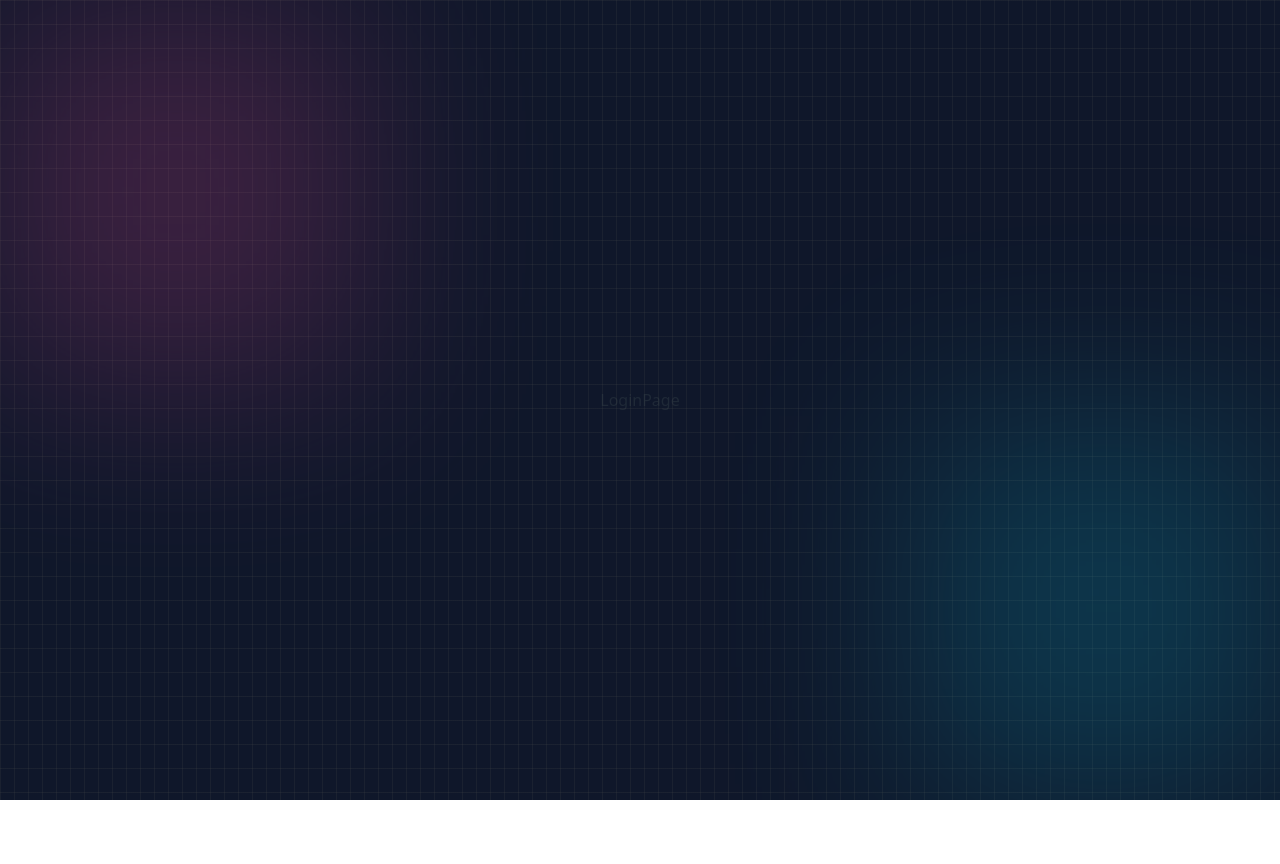
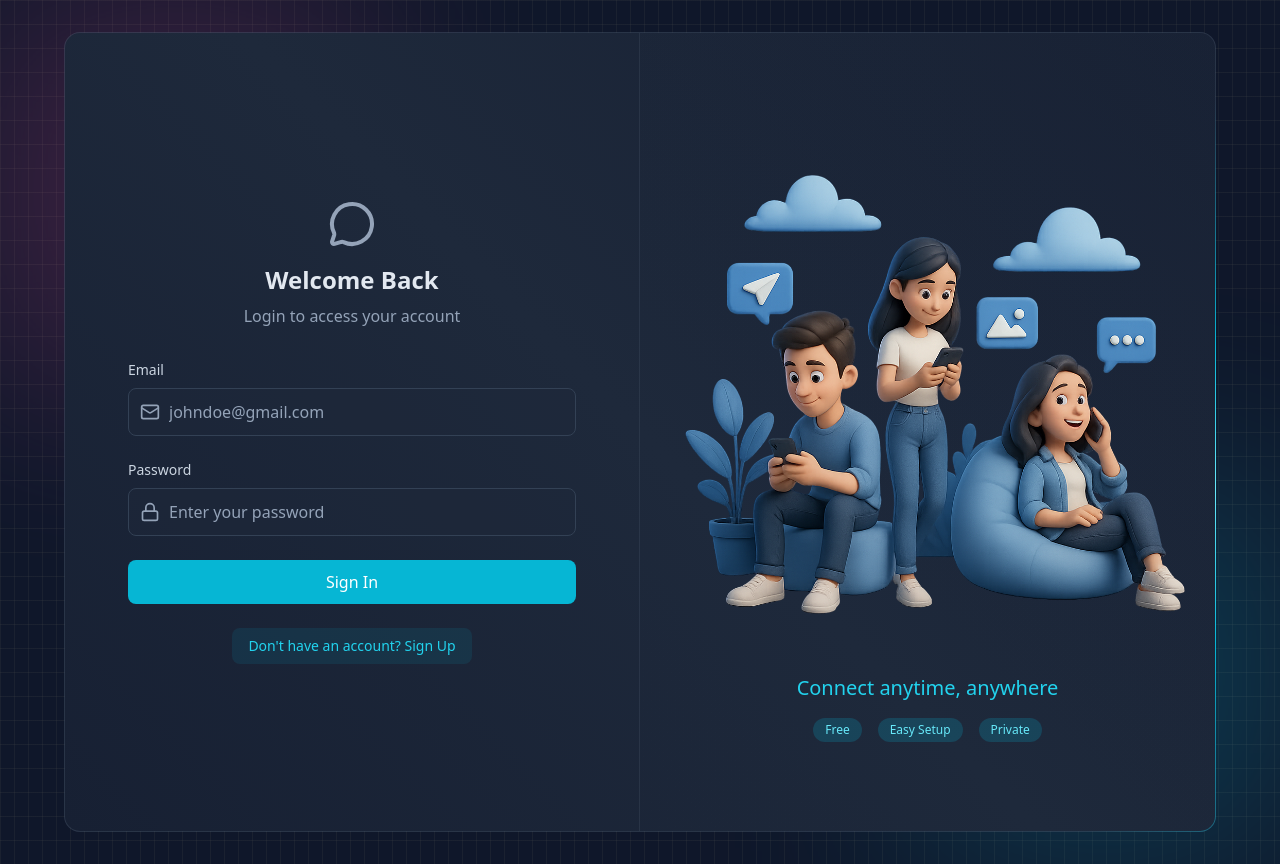
Before and after one commit to TarunByte/chatify, a React app in the folder frontend/: page /login in a window 1280 px wide. Before the commit the page ends 800 px from the top, so only its background shows below. Built offline with nearby package versions, Linux system fonts and the light colour scheme; no server answers; the HTML template or start-up script is replaced by a standard one.

Commit message:
login & logout implemented

```diff
--- a/frontend/src/pages/ChatPage.jsx
+++ b/frontend/src/pages/ChatPage.jsx
@@ -1,7 +1,16 @@
-import React from "react";
+import { useAuthStore } from "../store/useAuthStore";
 
 function ChatPage() {
-  return <div>ChatPage</div>;
+  const { logout } = useAuthStore();
+
+  return (
+    <div className="z-10">
+      ChatPage
+      <button onClick={logout} className="ml-5">
+        logout
+      </button>
+    </div>
+  );
 }
 
 export default ChatPage;
--- a/frontend/src/pages/LoginPage.jsx
+++ b/frontend/src/pages/LoginPage.jsx
@@ -1,7 +1,130 @@
-import React from "react";
+import React, { useState } from "react";
+import { useAuthStore } from "../store/useAuthStore";
+import BorderAnimatedContainer from "../components/BorderAnimatedContainer";
+import {
+  MessageCircleIcon,
+  LockIcon,
+  MailIcon,
+  UserIcon,
+  LoaderIcon,
+} from "lucide-react";
+import { Link } from "react-router";
 
 function LoginPage() {
-  return <div>LoginPage</div>;
+  const [formData, setFormData] = useState({
+    email: "",
+    password: "",
+  });
+  const { login, isLogginIn } = useAuthStore();
+
+  const handleSubmit = (e) => {
+    e.preventDefault();
+
+    login(formData);
+  };
+
+  return (
+    <div className="w-full flex items-center justify-center p-4 bg-slate-900">
+      <div className="relative w-full max-w-6xl md:h-[800px] h-[650px]">
+        <BorderAnimatedContainer>
+          <div className="w-full flex flex-col md:flex-row">
+            {/* FORM CLOUMN - LEFT SIDE */}
+            <div className="md:w-1/2 p-8 flex items-center justify-center md:border-r border-slate-600/30">
+              <div className="w-full max-w-md">
+                {/* HEADING TEXT */}
+                <div className="text-center mb-8">
+                  <MessageCircleIcon className="w-12 h-12 mx-auto text-slate-400 mb-4" />
+                  <h2 className="text-2xl font-bold text-slate-200 mb-2">
+                    Welcome Back
+                  </h2>
+                  <p className="text-slate-400">Login to access your account</p>
+                </div>
+
+                {/* FORM */}
+                <form onSubmit={handleSubmit} className="space-y-6">
+                  {/*EMAIL INPUT*/}
+                  <div>
+                    <label className="auth-input-label">Email</label>
+                    <div className="relative">
+                      <MailIcon className="auth-input-icon" />
+
+                      <input
+                        type="email"
+                        value={formData.email}
+                        onChange={(e) =>
+                          setFormData({ ...formData, email: e.target.value })
+                        }
+                        className="input"
+                        placeholder="johndoe@gmail.com"
+                      />
+                    </div>
+                  </div>
+
+                  {/*PASSWORD INPUT*/}
+                  <div>
+                    <label className="auth-input-label">Password</label>
+                    <div className="relative">
+                      <LockIcon className="auth-input-icon" />
+
+                      <input
+                        type="password"
+                        value={formData.password}
+                        onChange={(e) =>
+                          setFormData({ ...formData, password: e.target.value })
+                        }
+                        className="input"
+                        placeholder="Enter your password"
+                      />
+                    </div>
+                  </div>
+                  {/* SUBMIT BUTTON */}
+                  <button
+                    className="auth-btn"
+                    type="submit"
+                    disabled={isLogginIn}
+                  >
+                    {isLogginIn ? (
+                      <LoaderIcon className="w-full h-5 animate-spin text-center" />
+                    ) : (
+                      "Sign In"
+                    )}
+                  </button>
+                </form>
+
+                <div className="mt-6 text-center">
+                  <Link to="/signup" className="auth-link">
+                    Don't have an account? Sign Up
+                  </Link>
+                </div>
+              </div>
+            </div>
+
+            {/* FORM ILLUSTRATION - RIGHT SIDE */}
+            <div className="hidden md:w-1/2 md:flex items-center justify-center p-6 bg-gradient-to-bl from-slate-800/20 to-transparent">
+              <div>
+                <img
+                  src="/login.png"
+                  alt="People using mobile phones"
+                  className="w-full h-auto object-contain"
+                />
+                <div className="mt-6 text-center">
+                  <h3 className="text-xl font-medium text-cyan-400">
+                    Connect anytime, anywhere
+                  </h3>
+
+                  <div className="mt-4 flex justify-center gap-4">
+                    <span className="auth-badge">Free</span>
+                    <span className="auth-badge">Easy Setup</span>
+                    <span className="auth-badge">Private</span>
+                  </div>
+                </div>
+              </div>
+            </div>
+          </div>
+        </BorderAnimatedContainer>
+      </div>
+    </div>
+  );
 }
 
 export default LoginPage;
--- a/frontend/src/store/useAuthStore.js
+++ b/frontend/src/store/useAuthStore.js
@@ -6,6 +6,7 @@ export const useAuthStore = create((set) => ({
   authUser: null,
   isCheckingAuth: true,
   isSigningUp: false,
+  isLogginIn: false,
 
   checkAuth: async () => {
     try {
@@ -32,4 +33,28 @@ export const useAuthStore = create((set) => ({
       set({ isSigningUp: false });
     }
   },
+
+  login: async (data) => {
+    set({ isLogginIn: true });
+    try {
+      const res = await axiosInstance.post("/auth/login", data);
+      set({ authUser: res.data });
+
+      toast.success("Logged in successfully");
+    } catch (error) {
+      toast.error(error.response.data.message);
+    } finally {
+      set({ isLogginIn: false });
+    }
+  },
+
+  logout: async () => {
+    try {
+      await axiosInstance.post("/auth/logout");
+      set({ authUser: null });
+      toast.success("Logged out successfully");
+    } catch (error) {
+      toast.error("Logout error: ", error);
+    }
+  },
 }));
```
